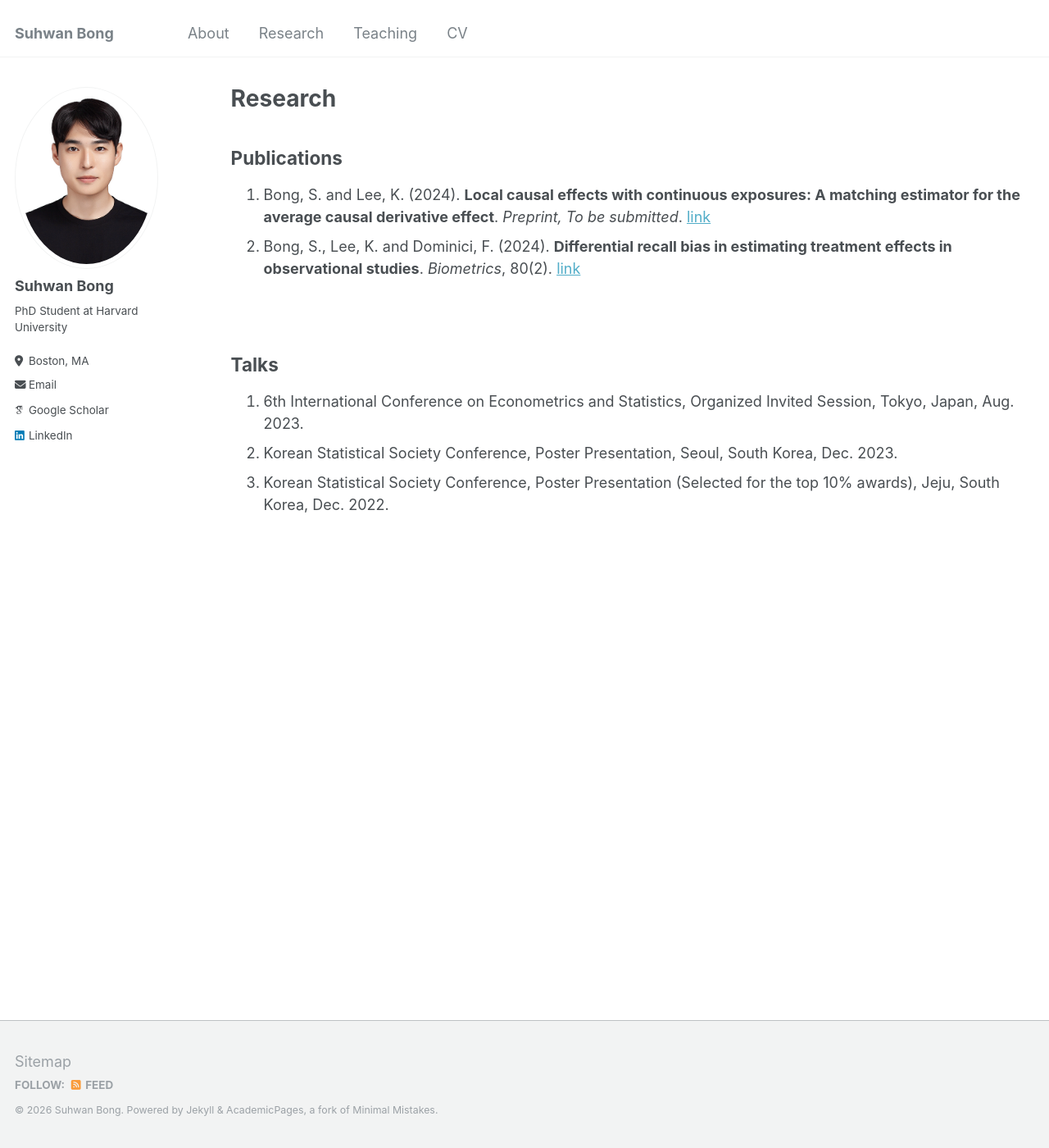
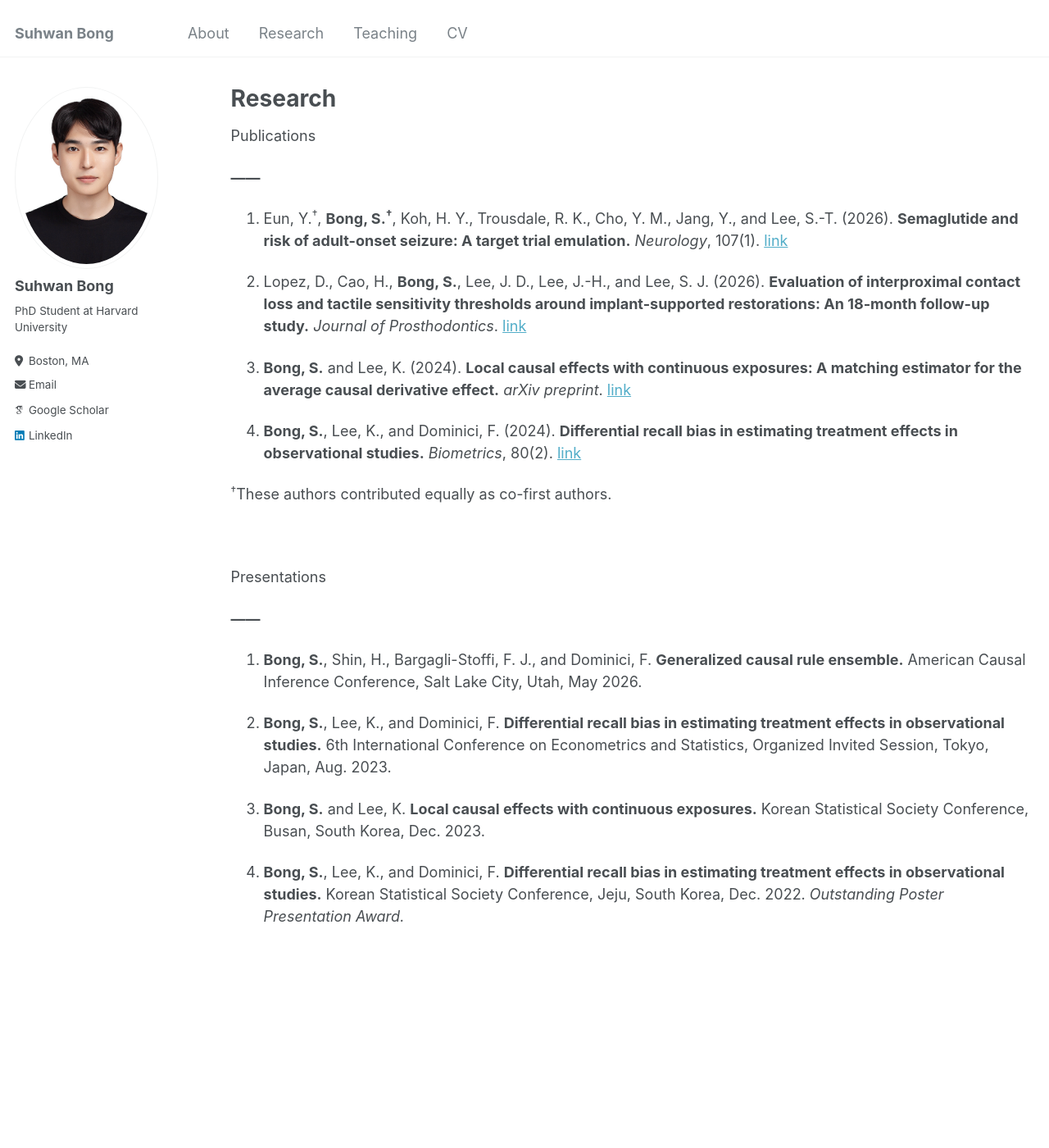
Before and after one commit to suhwanbong121/suhwanbong121.github.io, a Jekyll site: the page built from _pages/research.md, in a window 1280 px wide and 1400 px high. Shown: the whole window at 82% size. Built offline with Jekyll 4.4.1, drawn with Linux system fonts in a browser that asks for light colours; some web fonts are replaced.

Commit message:
Updated CV

```diff
--- a/_pages/research.md
+++ b/_pages/research.md
@@ -6,18 +6,38 @@ author_profile: true
 ---
 
 Publications
-------
-1. Bong, S. and Lee, K. (2024).  **Local causal effects with continuous exposures: A matching estimator for the average causal derivative effect**. *Preprint, To be submitted*. [link][local]
-1. Bong, S., Lee, K. and Dominici, F. (2024).  **Differential recall bias in estimating treatment effects in observational studies**. *Biometrics*, 80(2). [link][recall]
+
+**------**
+
+1. Eun, Y.<sup>†</sup>, **Bong, S.<sup>†</sup>**, Koh, H. Y., Trousdale, R. K., Cho, Y. M., Jang, Y., and Lee, S.-T. (2026). **Semaglutide and risk of adult-onset seizure: A target trial emulation.** *Neurology*, 107(1). [link][seizure]
+
+1. Lopez, D., Cao, H., **Bong, S.**, Lee, J. D., Lee, J.-H., and Lee, S. J. (2026). **Evaluation of interproximal contact loss and tactile sensitivity thresholds around implant-supported restorations: An 18-month follow-up study.** *Journal of Prosthodontics*. [link][implant]
+
+1. **Bong, S.** and Lee, K. (2024). **Local causal effects with continuous exposures: A matching estimator for the average causal derivative effect.** *arXiv preprint*. [link][local]
+
+1. **Bong, S.**, Lee, K., and Dominici, F. (2024). **Differential recall bias in estimating treatment effects in observational studies.** *Biometrics*, 80(2). [link][recall]
+
+<sup>†</sup>These authors contributed equally as co-first authors.
 
 <br>
 
-Talks
-------
-1. 6th International Conference on Econometrics and Statistics, Organized Invited Session, Tokyo, Japan, Aug. 2023.
-1. Korean Statistical Society Conference, Poster Presentation, Seoul, South Korea, Dec. 2023.
-1. Korean Statistical Society Conference, Poster Presentation (Selected for the top 10% awards), Jeju, South Korea, Dec. 2022.
+Presentations
+
+**------**
+
+1. **Bong, S.**, Shin, H., Bargagli-Stoffi, F. J., and Dominici, F. **Generalized causal rule ensemble.** American Causal Inference Conference, Salt Lake City, Utah, May 2026.
+
+1. **Bong, S.**, Lee, K., and Dominici, F. **Differential recall bias in estimating treatment effects in observational studies.** 6th International Conference on Econometrics and Statistics, Organized Invited Session, Tokyo, Japan, Aug. 2023.
+
+1. **Bong, S.** and Lee, K. **Local causal effects with continuous exposures.** Korean Statistical Society Conference, Busan, South Korea, Dec. 2023.
+
+1. **Bong, S.**, Lee, K., and Dominici, F. **Differential recall bias in estimating treatment effects in observational studies.** Korean Statistical Society Conference, Jeju, South Korea, Dec. 2022. *Outstanding Poster Presentation Award.*
 
 
+[seizure]: https://doi.org/10.1212/WNL.0000000000218174
+
+[implant]: https://doi.org/10.1111/jopr.70208
+
 [recall]: https://doi.org/10.1093/biomtc/ujae058
+
 [local]: https://arxiv.org/abs/2311.18532
```
Also changed, not shown: 3 other files.
